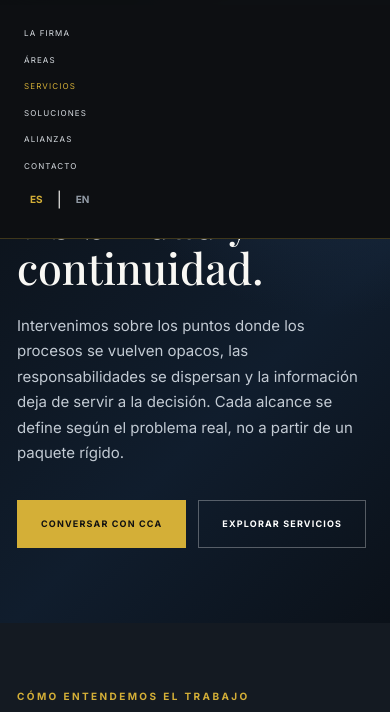
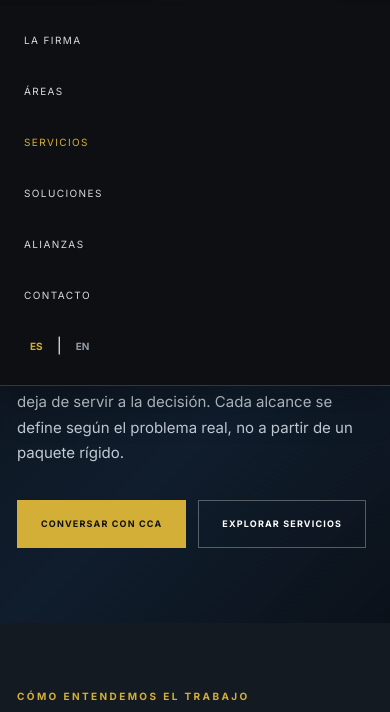
Before and after one commit to lucianoorcen-dev/chiaramonte-corporate-advisory, a website: page servicios-corporativos.html in a window 390 px wide. Both pictures are taken after a click on the button "Abrir menú". Shown: the part 65-777 px from the top of the page. Drawn offline with nearby package versions, Linux system fonts and the light colour scheme; a web font is replaced by a local one.

Commit message:
Mejorar navegación móvil y accesibilidad

```diff
--- a/servicios-corporativos.html
+++ b/servicios-corporativos.html
@@ -19,7 +19,7 @@ header{position:fixed;inset:0 0 auto;z-index:20;background:rgba(13,15,18,.94);ba
 .cta{padding:95px 0;background:#0b0e12}.cta-box{border:1px solid var(--line);background:linear-gradient(120deg,rgba(24,40,61,.8),rgba(13,17,23,.85));padding:52px;display:flex;align-items:center;justify-content:space-between;gap:45px}.cta h2{font:500 clamp(30px,3.5vw,43px)/1.15 "Playfair Display",serif;margin:10px 0}.cta p{color:#b6c0ca;max-width:650px;margin:0}.cta .actions{margin:0;flex-shrink:0}
 footer{padding:35px 0;background:#090b0e;border-top:1px solid rgba(255,255,255,.08)}.foot{display:flex;justify-content:space-between;gap:25px;align-items:center;color:#929ba6;font-size:11px}.foot a{color:#d6c28c;text-decoration:none}
 /* El idioma se aplica actualizando el contenido desde data-es / data-en. No ocultar nodos completos. */
-@media(max-width:900px){.navlinks{gap:13px}.navlinks>a{font-size:8px}.service{grid-template-columns:65px 1fr}.output{grid-column:2}.intro-grid{gap:45px}.cta-box{display:block}.cta .actions{margin-top:25px}}
+@media(max-width:900px){.navlinks{display:none;position:absolute;top:70px;left:0;right:0;background:#0d0f12;padding:22px 24px 26px;align-items:flex-start;flex-direction:column;border-bottom:1px solid var(--line);box-shadow:0 18px 35px rgba(0,0,0,.25)}.navlinks.open{display:flex}.menu{display:block}.language{border-left:0;padding-left:0}.navlinks>a{font-size:10px;padding:5px 0}.service{grid-template-columns:65px 1fr}.output{grid-column:2}.intro-grid{gap:45px}.cta-box{display:block}.cta .actions{margin-top:25px}}
 @media(max-width:680px){.wrap{width:min(100% - 34px,1240px)}.nav{min-height:70px}.brand img{width:53px;height:53px}.brand span{font-size:9px}.menu{display:block}.navlinks{display:none;position:absolute;top:70px;left:0;right:0;background:#0d0f12;padding:22px 24px 26px;align-items:flex-start;flex-direction:column;border-bottom:1px solid var(--line)}.navlinks.open{display:flex}.language{border-left:0;padding-left:0}.hero{padding:135px 0 75px}.hero p{font-size:15px}.intro{padding:65px 0}.intro-grid{grid-template-columns:1fr;gap:20px}.section-title{display:block;padding:52px 0 22px}.section-title p{margin-top:18px}.services{padding-bottom:75px}.service{grid-template-columns:42px 1fr;gap:15px;padding:32px 0}.number{font-size:28px}.service h3{font-size:26px}.detail-grid{grid-template-columns:1fr;gap:16px}.output{grid-column:2}.method{padding:70px 0}.method-grid{grid-template-columns:1fr 1fr}.step{border-bottom:1px solid rgba(255,255,255,.12)}.step:nth-child(2){border-right:0}.step:nth-child(3),.step:nth-child(4){border-bottom:0}.cta{padding:65px 0}.cta-box{padding:30px 24px}.foot{display:block}.foot div+div{margin-top:12px}}
 </style>
 </head>
@@ -34,7 +34,7 @@ footer{padding:35px 0;background:#090b0e;border-top:1px solid rgba(255,255,255,.
 <a href="/alianzas-estrategicas.html" data-es="Alianzas" data-en="Partnerships">Alianzas</a>
 <a href="index.html?interest=control#contacto" data-es="Contacto" data-en="Contact">Contacto</a>
 <div class="language"><button id="esBtn" class="active" type="button" onclick="setLang('es')">ES</button><span>|</span><button id="enBtn" type="button" onclick="setLang('en')">EN</button></div>
-</nav><button class="menu" type="button" aria-label="Abrir menú" onclick="document.getElementById('navlinks').classList.toggle('open')">☰</button>
+</nav><button class="menu" id="mobileMenuBtn" type="button" aria-label="Abrir menú" aria-controls="navlinks" aria-expanded="false" onclick="toggleNavMenu(this)">☰</button>
 </div></header>
 <main>
 <section class="hero"><div class="wrap">
@@ -76,7 +76,8 @@ function applyLang(lang){
  try{localStorage.setItem('cca-lang',lang)}catch(e){}
 }
 function setLang(lang){applyLang(lang)}
+function toggleNavMenu(button){const nav=document.getElementById('navlinks');const open=!nav.classList.contains('open');nav.classList.toggle('open',open);button.setAttribute('aria-expanded',String(open));button.setAttribute('aria-label',open?'Cerrar menú':'Abrir menú');}
 try{applyLang(localStorage.getItem('cca-lang')==='en'?'en':'es')}catch(e){applyLang('es')}
-document.querySelectorAll('.navlinks a').forEach(a=>a.addEventListener('click',()=>document.getElementById('navlinks').classList.remove('open')));
+document.querySelectorAll('.navlinks a').forEach(a=>a.addEventListener('click',()=>{document.getElementById('navlinks').classList.remove('open');const button=document.getElementById('mobileMenuBtn');button.setAttribute('aria-expanded','false');button.setAttribute('aria-label','Abrir menú');}));
 </script>
 </body></html>
```
